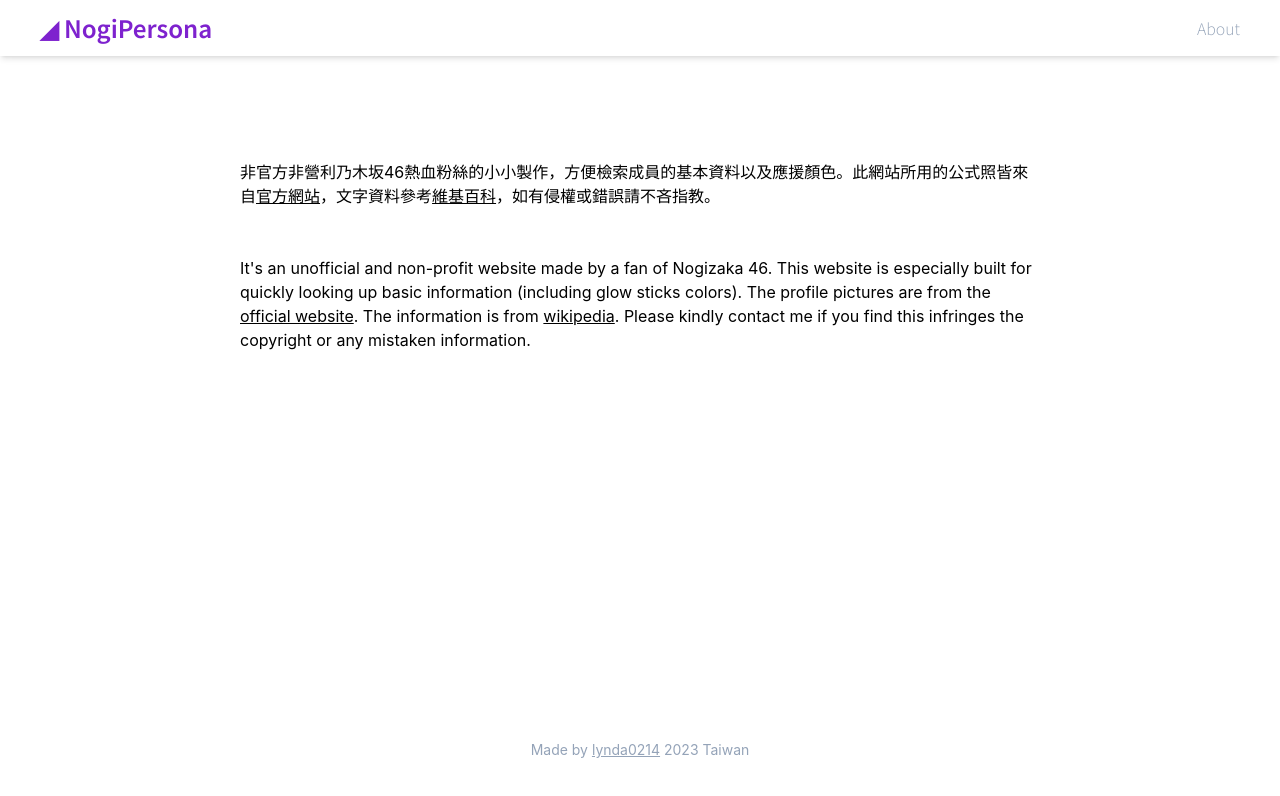
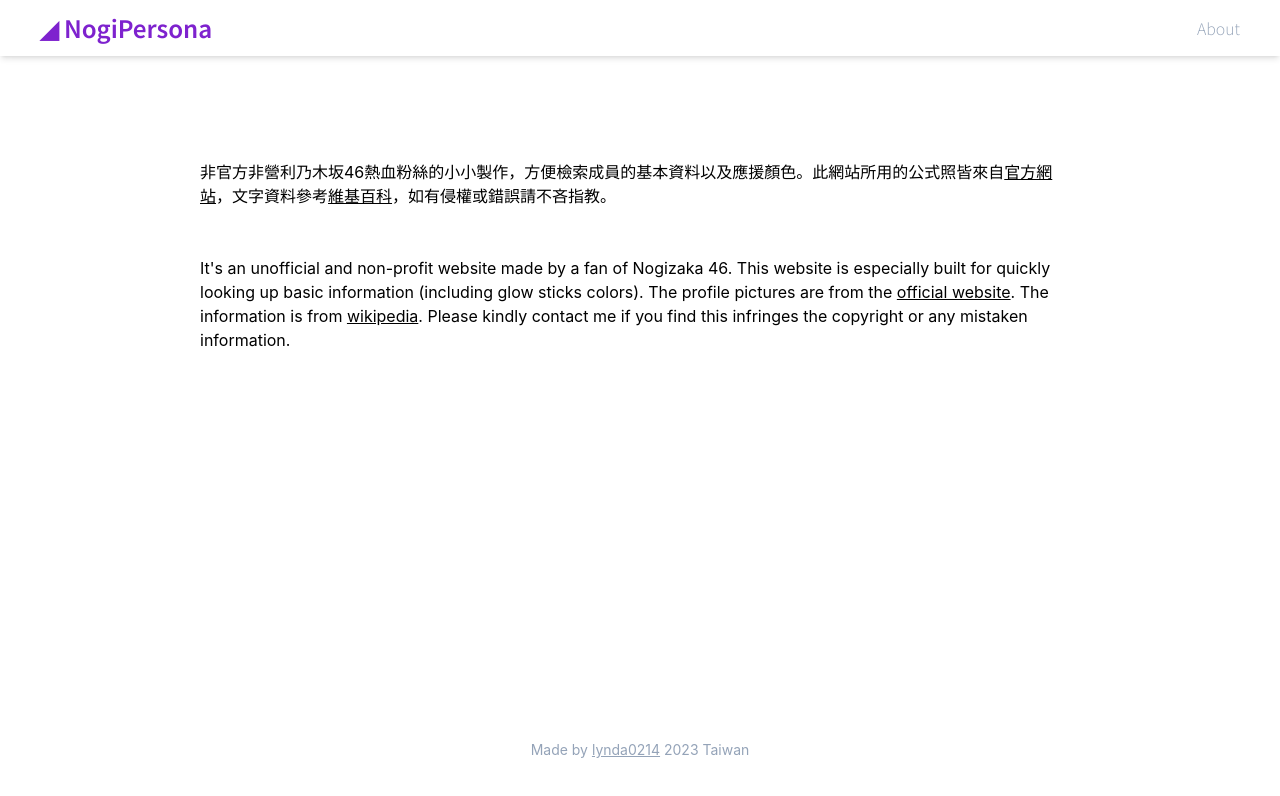
Before and after one commit to lynda0214/nogipersona, a React (Create React App) app: page /nogipersona/about in a window 1280 px wide. Shown: the top 796 px of the page. Built offline with nearby package versions, Linux system fonts and the light colour scheme.

Commit message:
adjust gaps and spaces

```diff
--- a/src/components/MemberGradeTile.js
+++ b/src/components/MemberGradeTile.js
@@ -9,7 +9,7 @@
 
   return (
     <div
-      className="cursor-pointer bg-purple-600 hover:bg-purple-800 mb-8 rounded overflow-hidden"
+      className="cursor-pointer bg-purple-600 hover:bg-purple-800 rounded overflow-hidden"
       onClick={() => clickHandler(grade)}
     >
       <img className="mix-blend-screen grayscale" src={`/nogipersona/images/${grade}.jpg`} alt="" />
--- a/src/pages/RootLayout.js
+++ b/src/pages/RootLayout.js
@@ -5,7 +5,7 @@
   return (
     <>
       <MainNavigation />
-      <main className='pt-20 pb-20 pl-20 pr-20'>
+      <main className='pt-20 pb-20 pl-10 pr-10'>
         <Outlet />
       </main>
     </>
```
